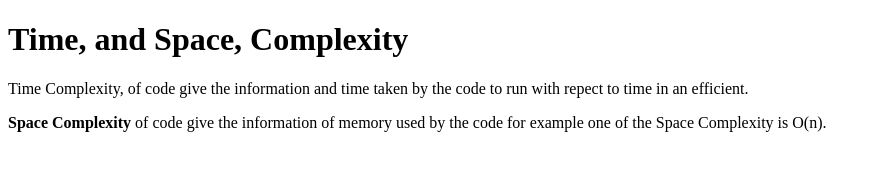
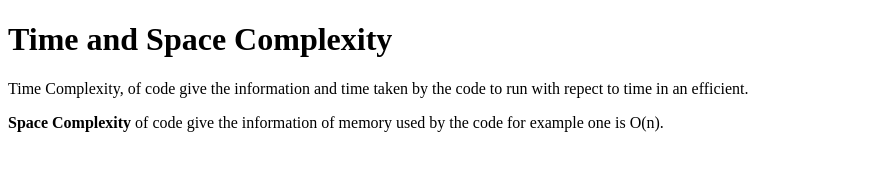
Before and after one commit to acciojob/time-and-space-complexity-vivek1735, a website: page main.html in a window 1280 px wide. Shown: the whole page, without its empty margins (0-881 px from the left). Drawn offline with Linux system fonts and the light colour scheme.

Commit message:
created a submission

```diff
--- a/main.html
+++ b/main.html
@@ -7,9 +7,9 @@
 </head>
 
 <body>
-	<h1>Time, and Space, Complexity</h1>
+	<h1>Time and Space Complexity</h1>
 	<p>Time Complexity, of code give the information and time taken by the code to run with repect to time in an efficient.</p>
-	<p><b>Space Complexity</b> of code give the information of memory used by the code for example one of the Space Complexity is O(n). </p>
+	<p><b>Space Complexity</b> of code give the information of memory used by the code for example one is O(n). </p>
     <script type="text/javascript" src="./script.js">
 </script>
 
```
